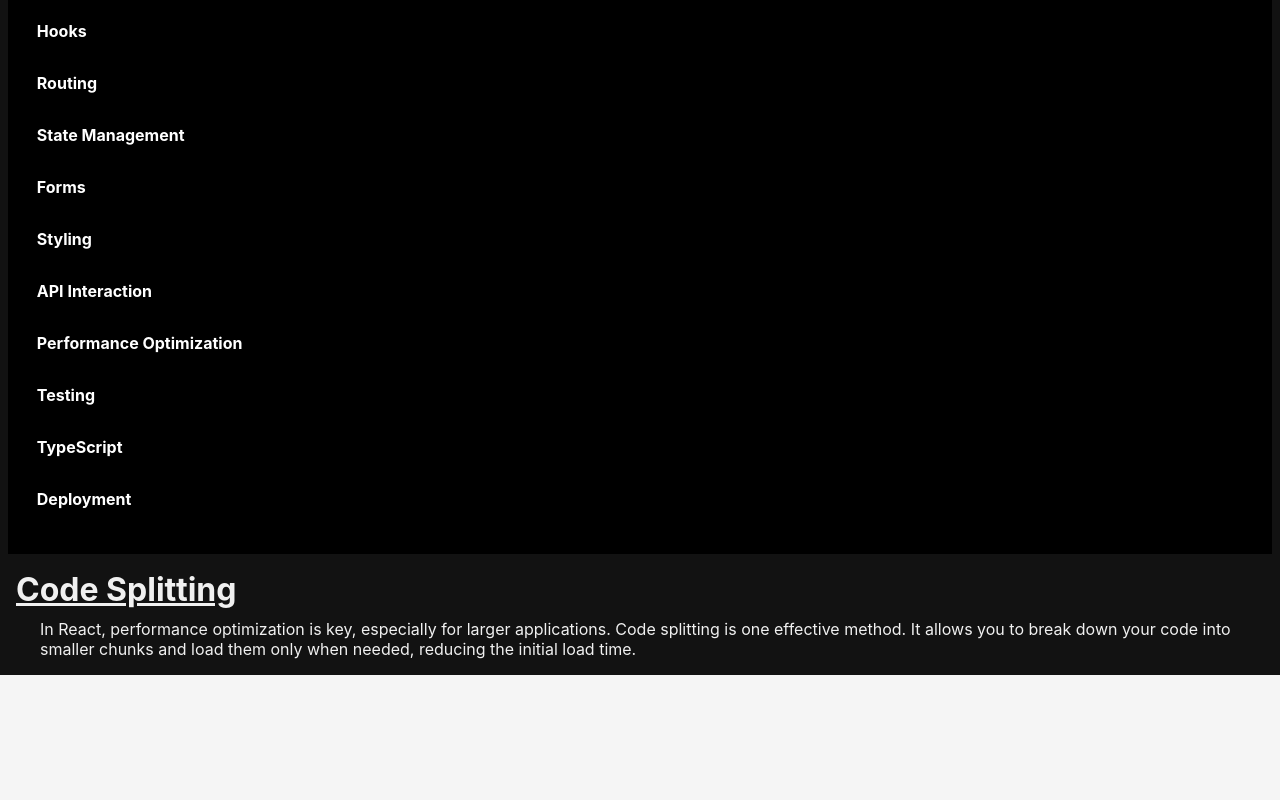
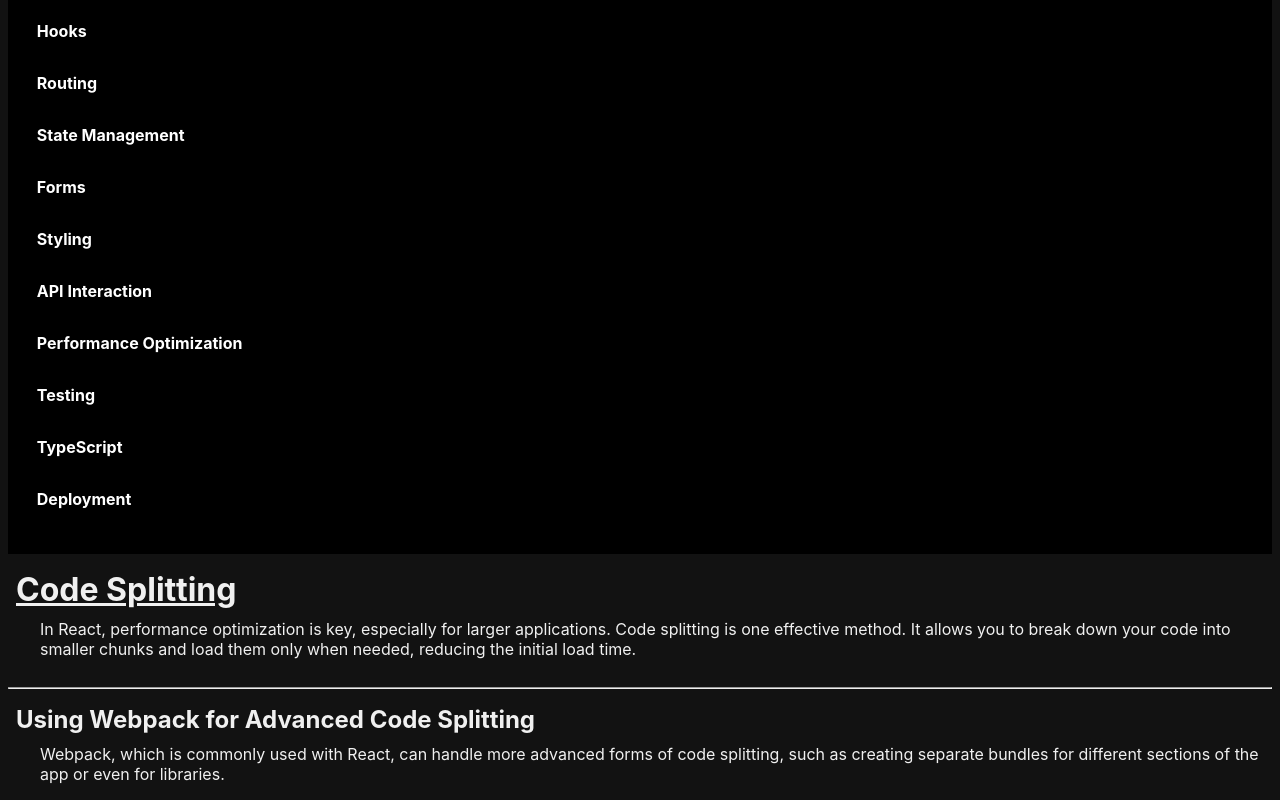
Before and after one commit to rees-kyle/react_showcase, a React (Create React App) app in the folder project/: page /react_showcase/code-splitting in a window 1280 px wide. Shown: the part 265-1065 px from the top of the page. Before the commit the page ends 940 px from the top, so only its background shows below. Built offline with nearby package versions, Linux system fonts and the light colour scheme.

Commit message:
Add Webpack component
- Added component file.
- Added to index in components folder.
- Imported and added component to page.

```diff
--- /dev/null
+++ b/project/src/components/performance_optimization/code_splitting/Webpack.js
@@ -0,0 +1,15 @@
+const Webpack = () => {
+  return (
+    <div>
+      <br/>
+      <hr/>
+      <h2>Using Webpack for Advanced Code Splitting</h2>
+      <p>
+        Webpack, which is commonly used with React, can handle more advanced forms of code splitting,
+        such as creating separate bundles for different sections of the app or even for libraries.
+      </p>
+    </div>
+  );
+};
+
+export default Webpack;
--- a/project/src/components/performance_optimization/code_splitting/index.js
+++ b/project/src/components/performance_optimization/code_splitting/index.js
@@ -1 +1,2 @@
 export { default as CodeSplitting } from './CodeSplitting';
+export { default as Webpack } from './Webpack';
--- a/project/src/pages/performance_optimization/CodeSplittingPage.js
+++ b/project/src/pages/performance_optimization/CodeSplittingPage.js
@@ -1,11 +1,13 @@
 import {
-  CodeSplitting
+  CodeSplitting,
+  Webpack
 } from '../../components/performance_optimization/code_splitting';
 
 const CodeSplittingPage = () => {
   return (
     <>
       <CodeSplitting />
+      <Webpack />
     </>
   );
 };
```
